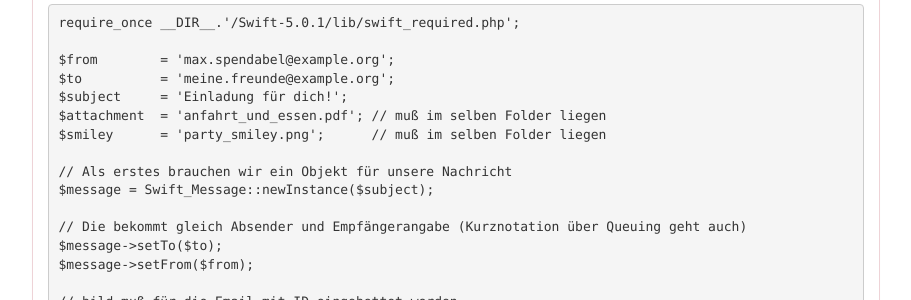
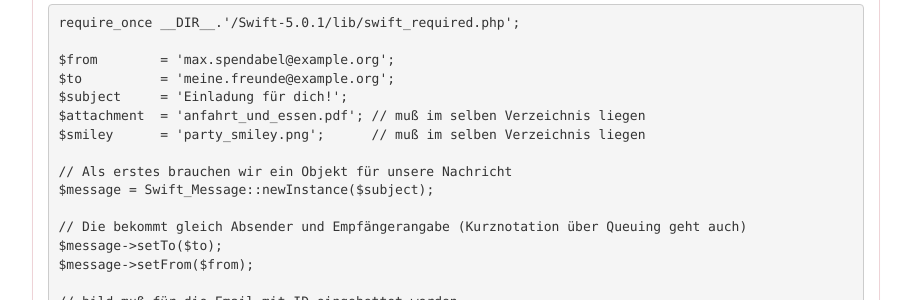
Before and after one commit to php-de/php-de.github.io, a Jekyll site: the page built from email/email-class.md, in a window 1280 px wide and 900 px high, scrolled down 886 px. Shown: the part 152-452 px from the top of the window, without its empty margins (38-949 px from the left). Built offline with Jekyll 4.4.1, drawn with Linux system fonts in a browser that asks for light colours.

Commit message:
Update email-class.md

```diff
--- a/email/email-class.md
+++ b/email/email-class.md
@@ -63,8 +63,8 @@ require_once __DIR__.'/Swift-5.0.1/lib/swift_required.php';
 $from        = 'max.spendabel@example.org';
 $to          = 'meine.freunde@example.org';
 $subject     = 'Einladung für dich!';
-$attachment  = 'anfahrt_und_essen.pdf'; // muß im selben Folder liegen
-$smiley      = 'party_smiley.png';      // muß im selben Folder liegen
+$attachment  = 'anfahrt_und_essen.pdf'; // muß im selben Verzeichnis liegen
+$smiley      = 'party_smiley.png';      // muß im selben Verzeichnis liegen
 
 // Als erstes brauchen wir ein Objekt für unsere Nachricht
 $message = Swift_Message::newInstance($subject);
```
